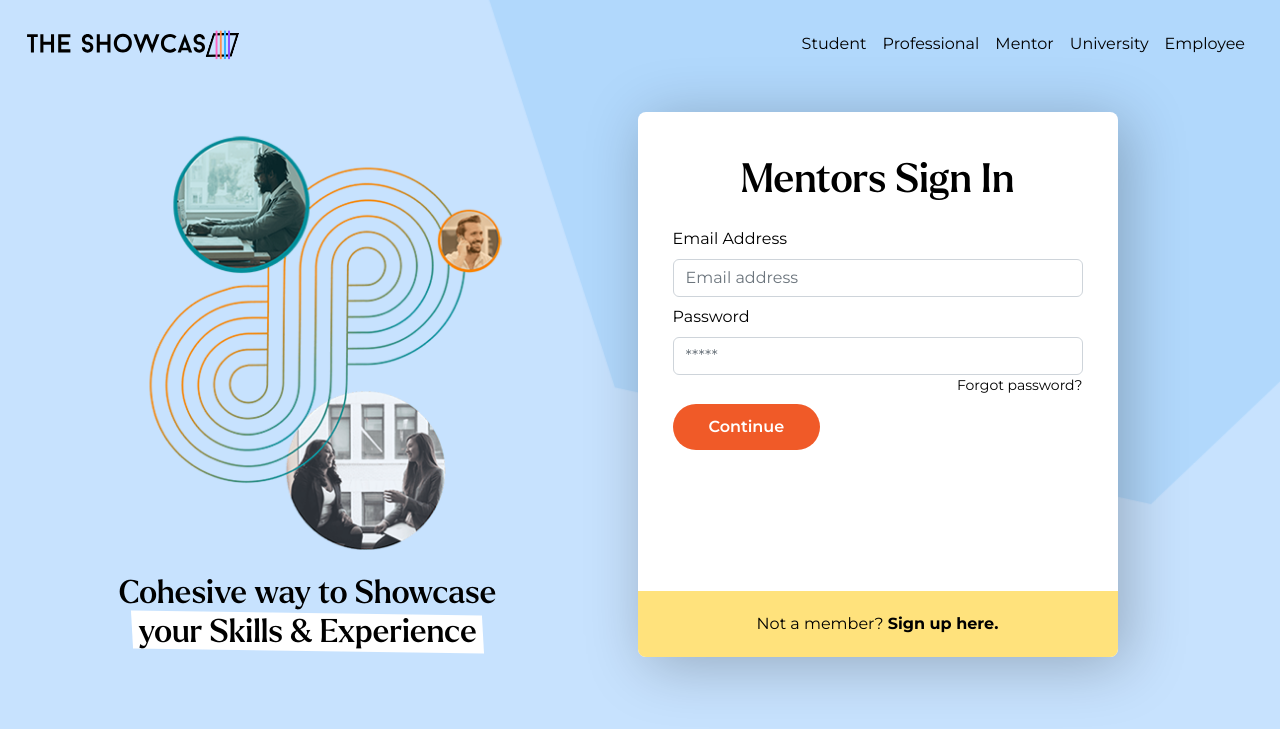
After one commit to gargikulkarni99/Showcase, a Django app: page /mentor/login in a window 1280 px wide. The commit adds this page. Shown: the top 729 px of the page. Run offline with Django 5.2, Linux system fonts and the light colour scheme.

Commit message:
basic mentor functionality implemented

```diff
--- a/ShowcaseDB/TheShowcase/templates/employees-signup-1.html
+++ b/ShowcaseDB/TheShowcase/templates/employees-signup-1.html
@@ -1,10 +1,10 @@
-{% load static %}
 <!doctype html>
 <html lang="en">
    <head>
       <meta charset="utf-8">
       <meta name="viewport" content="width=device-width, initial-scale=1">
       <title>Employee-SignUp</title>
+      {% load static %}
       <link href="{% static 'css/main.css' %}" rel="stylesheet">
       <link rel="icon" type="image/x-icon" href="{% static 'images/favicon.png' %}">
       <link href="https://cdn.jsdelivr.net/npm/bootstrap@5.2.3/dist/css/bootstrap.min.css" rel="stylesheet" integrity="sha384-rbsA2VBKQhggwzxH7pPCaAqO46MgnOM80zW1RWuH61DGLwZJEdK2Kadq2F9CUG65" crossorigin="anonymous">
@@ -35,7 +35,7 @@
                      </div>
                      <div class="col-lg-7 sc-mh1">
                         <div class="card-body sw-login-wsec hw">
-                           <form method="POST" action="{% url 'employee_signup_submission' %}">
+                              <form method="POST" action="{% url 'employee_signup_form_submission' %}">
                               {% csrf_token %}
                               <!-- Hidden fields to include university and email in the form submission -->
                               <input type="hidden" name="university" value="{{ university }}">
--- a/ShowcaseDB/TheShowcase/templates/employees-signup.html
+++ b/ShowcaseDB/TheShowcase/templates/employees-signup.html
@@ -1,10 +1,10 @@
-{% load static %}
 <!doctype html>
 <html lang="en">
    <head>
       <meta charset="utf-8">
       <meta name="viewport" content="width=device-width, initial-scale=1">
-      <title>Employee-SignUp</title>
+      <title>Employee-SignUp</title>'
+      {% load static %}
       <link href="{% static 'css/main.css' %}" rel="stylesheet">
       <link rel="icon" type="image/x-icon" href="{% static 'images/favicon.png' %}">
       <link href="https://cdn.jsdelivr.net/npm/bootstrap@5.2.3/dist/css/bootstrap.min.css" rel="stylesheet" integrity="sha384-rbsA2VBKQhggwzxH7pPCaAqO46MgnOM80zW1RWuH61DGLwZJEdK2Kadq2F9CUG65" crossorigin="anonymous">
--- /dev/null
+++ b/ShowcaseDB/TheShowcase/templates/mentors-login.html
@@ -0,0 +1,146 @@
+<!doctype html>
+<html lang="en">
+   <head>
+      <meta charset="utf-8">
+      <meta name="viewport" content="width=device-width, initial-scale=1">
+      {% load static %}
+      <title>Mentor - SignIn</title>
+      <link href="{% static 'css/main.css' %}" rel="stylesheet">
+      <link rel="icon" type="image/x-icon" href="{% static 'images/favicon.png' %}">
+      <link href="https://cdn.jsdelivr.net/npm/bootstrap@5.2.3/dist/css/bootstrap.min.css" rel="stylesheet" integrity="sha384-rbsA2VBKQhggwzxH7pPCaAqO46MgnOM80zW1RWuH61DGLwZJEdK2Kadq2F9CUG65" crossorigin="anonymous">
+      <link rel="preconnect" href="https://fonts.googleapis.com">
+      <link rel="preconnect" href="https://fonts.gstatic.com" crossorigin>
+      <link href="https://fonts.googleapis.com/css2?family=Montserrat:ital,wght@0,100..900;1,100..900&display=swap" rel="stylesheet">
+   </head>
+   <body class="sc-mentors-login">
+      <section class="h-100 gradient-form">
+         <header class="sc-login-header mb-4 m-990-hide">
+            <nav class="navbar navbar-expand-lg">
+               <div class="container-fluid">
+                  <a class="navbar-brand" href="#"><img src="{% static 'images/logo.svg' %}"> </a>
+                  <div class="menu">
+                    <ul class="navbar-nav">
+                      <li class="nav-item">
+                        <a class="nav-link" href="student-login.html">Student</a>
+                      </li>
+                      <li class="nav-item">
+                        <a class="nav-link" href="professional-login.html">Professional</a>
+                      </li>
+                      <li class="nav-item">
+                        <a class="nav-link" href="mentros-login.html">Mentor</a>
+                      </li>
+                      <li class="nav-item">
+                        <a class="nav-link" href="university-login.html">University</a>
+                      </li>
+                      <li class="nav-item">
+                        <a class="nav-link" href="employees-login.html">Employee</a>
+                      </li>
+                    </ul>
+                  </div>
+               </div>
+            </nav>
+         </header>
+         <div class="container">
+            <div class="row d-flex justify-content-center align-items-center h-100">
+               <div class="col-xl-12 p-0">
+                  <div class="text-black">
+                     <div class="row g-0">
+                        <div class="col-lg-5 align-items-center m-990-hide">
+                           <div class="px-3 py-4 p-md-3 mx-md-4 text-center text-black">
+                              <img src="{% static 'images/partners_hero.png' %}" class="img-fluid" alt="student">
+                              <h2 class="text-center title mt-4">Cohesive way to Showcase
+                                 <br><span class="sw-title-bgw title">your Skills & Experience</span>
+                              </h2>
+                           </div>
+                        </div>
+                        <div class="col-lg-7">
+                           <div class="card-body sw-login-wsec">
+                              <a href="#" class="mobile-display pb-5 pt-4"><img src="{% static 'images/logo.svg' %}"> </a>
+                              <div class="text-center mb-4 mt-2">
+                                 <h1 class="title">Mentors Sign In</h1>
+                              </div>
+                              <!--FORM-->
+                              <form method="POST" action="{% url 'mentor_login' %}">
+                                {% csrf_token %}
+                                 <div class="form-outline mb-2">
+                                    <label class="form-label">Email Address</label>
+                                    <input type="email" class="form-control" placeholder="Email address" name="email">
+                                 </div>
+                                 <div class="form-outline mb-2">
+                                    <label class="form-label">Password</label>
+                                    <input type="password" class="form-control" placeholder="*****" name="password">
+                                    <small class="text-end d-block"><a class="m-0 text-black" href="forgot-password-mentros.html">Forgot password?</a></small>
+                                 </div>
+                                 <button class="btn sc-btn-main montserrat-bold">Continue</button>
+                              </form>
+                              <div class="text-center sc-login-reg">
+                                 <p class="m-0">Not a member? <a href="mentor-signup.html"><b>Sign up here.</b></a></p>
+                              </div>
+                           </div>
+                        </div>
+                     </div>
+
+                     <div class="col-12 mt-4 mb-4 p-0 mobile-display">
+                        <a href="student-login.html">
+                           <div class="card-body sc-mue sw-login-wsec">
+                              <div class="d-flex align-items-center">
+                                 <div class="flex-shrink-0">
+                                    <img src="{% static 'images/mtr.png' %}" class="img-fluid" alt="Mentors">
+                                 </div>
+                                 <div class="flex-grow-1 ms-3">
+                                    <h5 class="m-0">Student</h5>
+                                    <small>Your guide to academic success</small>
+                                 </div>
+                              </div>
+                              <img class="sc-log-arw" src="{% static 'images/arrow.svg' %}">
+                           </div>
+                        </a>
+                     </div>
+
+                     <div class="col-12 mb-4 p-0 mobile-display">
+                        <a href="university-login.html">
+                           <div class="card-body sc-mue sw-login-wsec">
+                              <div class="d-flex align-items-center">
+                                 <div class="flex-shrink-0">
+                                    <img src="{% static 'images/uni.png' %}" class="img-fluid" alt="University">
+                                 </div>
+                                 <div class="flex-grow-1 ms-3">
+                                    <h5 class="m-0">University</h5>
+                                    <small>Discover your greatness.</small>
+                                 </div>
+                              </div>
+                              <img class="sc-log-arw" src="{% static 'images/arrow.svg' %}">
+                           </div>
+                        </a>
+                     </div>
+
+                     <div class="col-12 mb-4 p-0 mobile-display">
+                        <a href="employees-login.html">
+                           <div class="card-body sc-mue sw-login-wsec">
+                              <div class="d-flex align-items-center">
+                                 <div class="flex-shrink-0">
+                                    <img src="{% static 'images/emp.png' %}" class="img-fluid" alt="University">
+                                 </div>
+                                 <div class="flex-grow-1 ms-3">
+                                    <h5 class="m-0">Employees</h5>
+                                    <small>Discover your greatness.</small>
+                                 </div>
+                              </div>
+                              <img class="sc-log-arw" src="{% static 'images/arrow.svg' %}">
+                           </div>
+                        </a>
+                     </div>
+                  </div>
+               </div>
+            </div>
+         </div>
+         <div class="MuiBox-root css-1tjecbh">
+            <svg class="css-chcgt4" width="1109" height="1009" viewBox="0 0 1109 1009" xmlns="http://www.w3.org/2000/svg"><path d="M583.273 1008.67L170.702 918.97L0 392.227L622.544 0L1108.42 509.573L583.273 1008.67Z"></path></svg>
+         </div>
+      </section>
+      <script
+         src="https://cdn.jsdelivr.net/npm/bootstrap@5.2.3/dist/js/bootstrap.bundle.min.js"
+         integrity="sha384-kenU1KFdBIe4zVF0s0G1M5b4hcpxyD9F7jL+jjXkk+Q2h455rYXK/7HAuoJl+0I4"
+         crossorigin="anonymous"></script>
+   </body>
+</html>
--- a/ShowcaseDB/TheShowcase/urls.py
+++ b/ShowcaseDB/TheShowcase/urls.py
@@ -9,11 +9,13 @@ urlpatterns = [
     #Employee Paths
     path('employee/signup/', employee_views.employee_signup, name="employee_signup"),
     path('employee/signup/form', employee_views.employee_signup_form, name="employee_signup_form"),
+    path('employee/signup/summary/', employee_views.employee_signup_form_submission, name="employee_signup_form_submission"),
+
     path('employee/login/', employee_views.employee_login, name='employee_login'),
+
     path('employee/forgotpassword', employee_views.employee_forgotPassword, name='employee_forgot_password'),
     path('employee/resetpassword', employee_views.employee_resetPassword, name="employee_reset_password"),
     path('employee/resetpassword/submission', employee_views.employee_resetPassword_Submission, name="employee_resetPassword_Submission"),
-
 
     #Temp Employee Paths
     path('employee/login/successful', employee_views.employee_login_successful, name='employee_login_successful'),
@@ -22,6 +24,11 @@ urlpatterns = [
     #Mentor Paths
     path('mentor/signup', mentor_views.mentor_signup, name='mentor_signup'),
     path('mentor/signup/form', mentor_views.mentor_signup_form , name="mentor_signup_form"),
+    path('mentor/signup/summary/', mentor_views.mentor_signup_form_submission, name="mentor_signup_form_submission"),
 
+    path('mentor/login', mentor_views.mentor_login,name='mentor_login'),
 
+    path('mentor/forgotpassword', mentor_views.mentor_forgotPassword, name='mentor_forgot_password'),
+    path('mentor/resetpassword', mentor_views.mentor_resetPassword, name="mentor_reset_password"),
+    path('mentor/resetpassword/submission', mentor_views.mentor_resetPassword_Submission, name="mentor_resetPassword_Submission"),
 ]
--- a/ShowcaseDB/TheShowcase/views/mentor_views.py
+++ b/ShowcaseDB/TheShowcase/views/mentor_views.py
@@ -1,4 +1,6 @@
-from django.shortcuts import render, redirect
+from django.shortcuts import render, redirect, get_object_or_404
+from ..models import Employee, University, Mentor
+from django.contrib.auth import authenticate, login
 
 def mentor_signup(request) :
     return render(request,'mentor-signup.html', {})
@@ -16,3 +18,105 @@ def mentor_signup_form(request):
     else:
         # Redirect or handle non-POST requests
         return redirect('mentor_signup')
+
+def mentor_signup_form_submission(request):
+    if request.method == 'POST':
+        first_name = request.POST.get('first_name')
+        last_name = request.POST.get('last_name')
+        date_of_birth = request.POST.get('date_of_birth')
+        phone_number = request.POST.get('phone_number')
+        location = request.POST.get('location')
+        organization_name = request.POST.get('organization_name')
+        email = request.POST.get('email')
+        password = request.POST.get('password')
+        confirm_password = request.POST.get('confirm_password')
+
+        print(f"password: {password} --- confirm password: {confirm_password}")
+
+        if password != confirm_password:
+            return render(request, 'mentor-signup-1.html', {'error': 'Passwords do not match.'})
+
+        employee = Mentor(
+            first_name=first_name,
+            last_name=last_name,
+            date_of_birth=date_of_birth,
+            phone_number=phone_number,
+            current_location=location,
+            organization_name=organization_name,
+            email=email,
+        )
+        employee.set_password(password)  # This will hash the password correctly
+        employee.save()
+
+        return render(request, 'employee-signup-summary.html', {
+            'first_name': first_name,
+            'last_name': last_name,
+            'date_of_birth': date_of_birth,
+            'phone_number': phone_number,
+            'location': location,
+            'organization_name': organization_name,
+            'email': email,
+            'password': password,
+        })
+    else:
+        return redirect('mentor-signup-1.html', {'error': "Could not verify login"})
+
+def mentor_login(request):
+    if request.method == 'POST':
+        email = request.POST.get('email')
+        password = request.POST.get('password')
+
+        # Use Django's built-in authenticate function
+        user = authenticate(request, email=email, password=password)
+        print(f"user authentication: {user}")
+
+        if user is not None:
+            # Log the user in
+            login(request, user)
+            return redirect('employee_login_successful')
+        else:
+            return render(request, 'employees-login.html', {'error': 'Invalid email or password.'})
+
+    return render(request, 'mentors-login.html')
+
+def mentor_forgotPassword(request):
+    return render(request, 'forgot-password-mentors.html')
+
+def mentor_resetPassword(request):
+    if request.method == 'POST':
+
+        email = request.POST.get('email')
+        # Process data or save to session if needed
+        request.session['email'] = email
+        # Render the next page with the data
+        return render(request, 'forgot-password-mentors-1.html', {'email': email})
+    else:
+        # Redirect or handle non-POST requests
+        return redirect(request, 'forgot-password-mentors-1.html',{'error': 'Invalid email or password.'})
+
+def mentor_resetPassword_Submission(request):
+    if request.method == 'POST':
+        email = request.session.get('email')  # or request.POST.get('email') if not using session
+        new_password = request.POST.get('new_password')
+        confirm_password = request.POST.get('confirm_password')
+
+        # Validate that passwords match
+        if new_password != confirm_password:
+            return render(request, 'forgot-password-mentors-1.html', {'error': 'Passwords do not match.'})
+
+        try:
+            # Retrieve the Mentor by email
+            mentor = get_object_or_404(Mentor, email=email)
+
+            # Set the new password (this will automatically hash it)
+            mentor.set_password(new_password)
+            mentor.save()
+
+            # Redirect to a success page or login page after password reset
+            return redirect('home')
+
+        except Mentor.DoesNotExist:
+            return render(request, 'forgot-password-mentors-1.html', {'error': 'Employee not found. Please try again.'})
+
+    # Handle GET request or other methods
+    return redirect('mentor_forgot_password')
```
Also changed, not shown: ShowcaseDB/TheShowcase/models.py (+7 -1 lines), ShowcaseDB/TheShowcase/templates/forgot-password-mentors-1.html (added, +149 -0 lines), ShowcaseDB/TheShowcase/templates/forgot-password-mentors.html (added, +140 -0 lines), ShowcaseDB/TheShowcase/templates/home.html (+16 -1 lines), ShowcaseDB/TheShowcase/templates/mentor-signup-1.html (+39 -36 lines), ShowcaseDB/TheShowcase/templates/mentor-signup.html (+24 -21 lines), ShowcaseDB/TheShowcase/views/main_views.py (+6 -2 lines), ShowcaseDB/TheShowcase/admin.py (line endings or trailing spaces), ShowcaseDB/TheShowcase/migrations/0002_mentor.py (added), ShowcaseDB/TheShowcase/migrations/0003_remove_employee_current_location_and_more.py (added).
